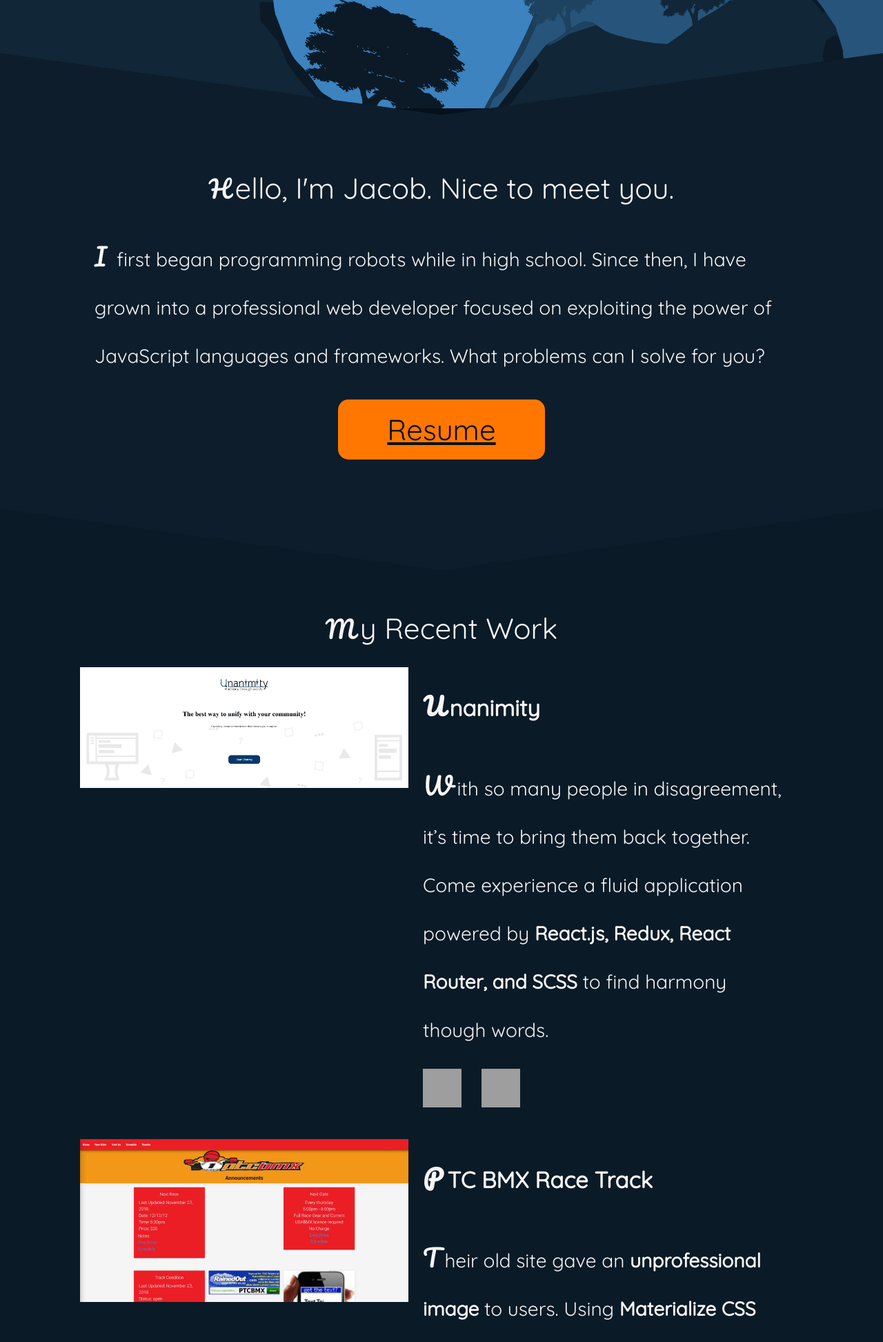
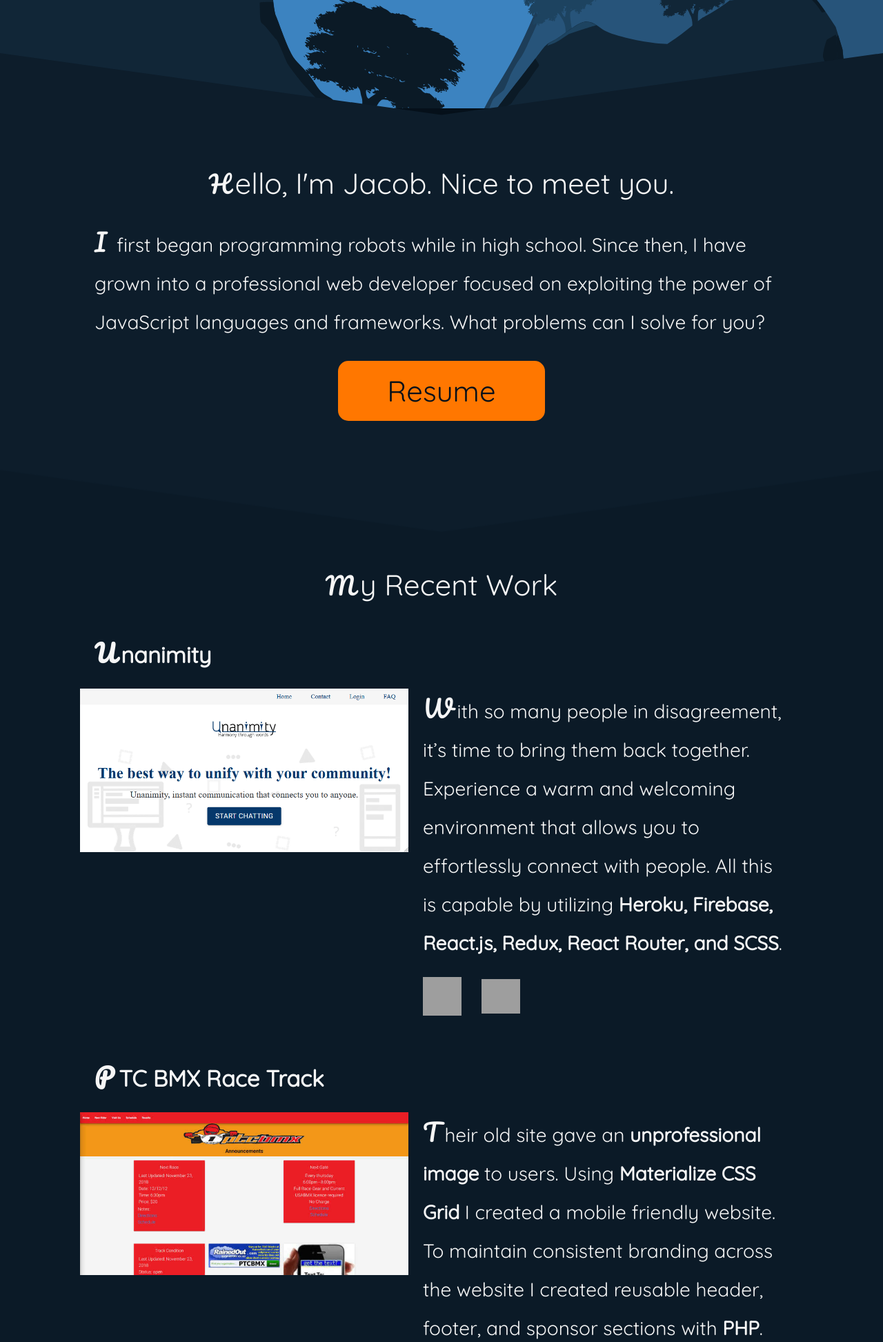
Before and after one commit to transformerjnm/Portfolio, a PHP site: page / in a window 1280 px wide. Shown: the part 643-2588 px from the top of the page at 69% size. Run offline with PHP 8.4, Linux system fonts and the light colour scheme; grey boxes are pictures that could not be loaded.

Commit message:
revised portoflio
Updated github and external website Icon. Rearragned the grid for my project section. Added new skills to skills section.

```diff
--- a/css/styles.css
+++ b/css/styles.css
@@ -25,7 +25,7 @@ body {
 	color: var(--font-color);
 	text-align: left;
 	margin: 0;
-	line-height: 250%;
+	line-height: 200%;
 	background-color: var(--accent-background);
 	font-family: 'Quicksand', sans-serif;
 	overflow-x: hidden;
@@ -41,6 +41,19 @@ p::first-letter, h2::first-letter, h3::first-letter, h4::first-letter {
 	width: 2rem !important;
 	min-width: 2rem !important;
 	position: unset !important;
+	margin-left: .75rem;
+}
+.externalLink {
+	height: 1.8rem;
+	width: 1.8rem !important;
+	min-width: 2rem !important;
+	position: unset !important;
+	/**
+	* .1rem margin makes the external link and github image centered.
+	* The github image has some space around it in the image file and the
+	* externalLnk image dose not have this space in the image file.
+	*/
+	margin: .1rem;
 	margin-left: .75rem;
 }
 /*-----Page order-----*/
@@ -168,6 +181,7 @@ button {
 	padding: .25rem;
 }
 button a, button a:visited{
+	text-decoration: none;
 	font-family: 'Quicksand', sans-serif;
 	font-size: 1.5rem;
 	font-weight: light;
@@ -201,7 +215,7 @@ button a, button a:visited{
 	margin: 0;
 }
 /*icon colors and size for img*/
-.bootstrap { height: 1.25rem !important}
+.svgSkillIconHeight { height: 1.25rem !important}
 .skillIconHeight { height: 1rem; }
 .contact_icon { height: 5rem; }
 .portfolio .col_container {
@@ -218,9 +232,12 @@ button a, button a:visited{
 .port_col_1_5 {
 	grid-column-start: 1;
 	grid-column-end: 12;
-	margin-top: .75rem;
 }
 .port_col_5_12 {
+	grid-column-start: 1;
+	grid-column-end: 12;
+}
+.port_col_full_width {
 	grid-column-start: 1;
 	grid-column-end: 12;
 	margin-top: .75rem;
@@ -236,7 +253,7 @@ button a, button a:visited{
 }
 .portfolio p {
 	margin: 0;
-	padding: .75rem;
+	padding: 0 .75rem .75rem .75rem;
 }
 .slideIn {
 	opacity: 0;
@@ -265,7 +282,6 @@ button a, button a:visited{
 	animation-name: fadeIn;
 	animation-fill-mode: forwards;
 	animation-duration: 2s;
-	animation-delay: 600ms;
 }
 @media only screen and (min-width: 500px ) {
 	svg { height: auto; }
@@ -283,20 +299,16 @@ button a, button a:visited{
 	.port_col_1_5 {
 		grid-column-start: 1;
 		grid-column-end: 6;
-		margin-top: .75rem;
 		min-height: 10vw;
 	}
 	.port_col_5_12 {
 		grid-column-start: 6;
 		grid-column-end: 12;
-		margin-top: .75rem;
 		min-height: 10vw;
 	}
 	.portfolio img {
 		max-width: 100%;
 		min-width: 100%;
-		position: relative;
-		top: 25%;
 	}
 	.portfolio p { min-height: 10vw; }
 	/*skills grid sizing*/
--- a/index.html
+++ b/index.html
@@ -161,70 +161,73 @@
 			<div class="grid portfolio">
 				<div class="col_container">
 					<div class="grid">
-						<!-- Unanimity image  -->
+						<!-- Unanimity -->
+						<div class="port_col_full_width">
+							<a target="blank" href="https://unanimity.herokuapp.com/">
+								<h3 class="fadeIn">Unanimity</h3>
+							</a>
+						</div>
 						<div class="port_col_1_5 show_hover">
 							<a target="blank" href="https://unanimity.herokuapp.com/">
 								<img class="slideIn left" lazy-src="images/unanimity.png" alt= " Unanimity messenger, Harmony through words">
 							</a>
 						</div>
-						<!-- Unanimity -->
 						<div class="port_col_5_12">
-							<a target="blank" href="https://unanimity.herokuapp.com/">
-								<h3 class="slideIn right">Unanimity</h3>
-							</a>
 							<p>
-								With so many people in disagreement, it’s time to bring them back together. Come experience a fluid application powered by <strong>React.js, Redux, React Router, and SCSS </strong> to find harmony though words.
+								With so many people in disagreement, it’s time to bring them back together. Experience a warm and welcoming environment that allows you to effortlessly connect with people. All this is capable by utilizing <Strong>Heroku, Firebase, React.js, Redux, React Router, and SCSS</Strong>.
 							</p>
 							<a href="https://github.com/Blaine137/unanimityFIREBASE" target="_blank" rel="noreferrer">
 								<img lazy-src="images/fontawesome/github-square-brands.svg" alt="GitHub Logo" aria-label="Jacob Mitchell's GitHub Link" class="show_hover github">
 							</a>
 							<a href="https://unanimity.herokuapp.com/" target="_blank" rel="noreferrer">
-								<img lazy-src="images/fontawesome/external-link-alt-solid.svg" alt="Unanimity website link" aria-label="Jacob Mitchell's GitHub Link" class="show_hover github">
+								<img lazy-src="images/fontawesome/external-link-alt-solid.svg" alt="Unanimity website link" aria-label="Jacob Mitchell's GitHub Link" class="show_hover externalLink">
 							</a>
 						</div>
-						<!-- PTC BMX  image -->
+						<!-- PTC BMX -->
+						<div class="port_col_full_width">
+							<a target="_blank" rel="noopener" href="https://jacobportfolio.com/portfolio/ptc-bmx/">
+								<h3 class="fadeIn">PTC BMX Race Track</h3>
+							</a>
+						</div>
 						<div class="port_col_1_5 show_hover">
 							<a target="_blank" rel="noopener" href="https://jacobportfolio.com/portfolio/ptc-bmx/">
 								<img class="slideIn left" lazy-src="images/ptc_bmx_website.jpg" alt="Picture of PTC BMX website">
 							</a>
 						</div>
-						<!-- PTC BMX  -->
 						<div class="port_col_5_12">
-							<a target="_blank" rel="noopener" href="https://jacobportfolio.com/portfolio/ptc-bmx/">
-								<h3 class="slideIn right">PTC BMX Race Track</h3>
-							</a>
 							<p>
-								Their old site gave an <strong>unprofessional image</strong> to users. Using <strong>Materialize CSS</strong> and <strong>PHP</strong> I developed a professional easy to use website.
+								Their old site gave an <strong>unprofessional image</strong> to users. Using <strong>Materialize CSS Grid</strong> I created a mobile friendly website. To maintain consistent branding across the website I created reusable header, footer, and sponsor sections with <strong>PHP</strong>.
 							</p>
 							<a href="https://github.com/transformerjnm/PTC-BMX" target="_blank" rel="noreferrer">
 								<img lazy-src="images/fontawesome/github-square-brands.svg" alt="GitHub Logo" aria-label="Jacob Mitchell's GitHub Link" class="show_hover github">
 							</a>
 							<a href="https://jacobportfolio.com/portfolio/ptc-bmx/" target="_blank" rel="noreferrer">
-								<img lazy-src="images/fontawesome/external-link-alt-solid.svg" alt="PTC BMX Website link" aria-label="Jacob Mitchell's GitHub Link" class="show_hover github">
+								<img lazy-src="images/fontawesome/external-link-alt-solid.svg" alt="PTC BMX Website link" aria-label="Jacob Mitchell's GitHub Link" class="show_hover externalLink">
 							</a>
 						</div>
-						<!-- Georgia Gifts image -->
+						<!-- Georgia Gifts -->
+						<div class="port_col_full_width">
+							<a target="_blank" href="https://georgia-gifts.herokuapp.com/" rel="noreferrer">
+								<h3 class="fadeIn">Georgia Gifts</h3>
+							</a>
+						</div>
 						<div class="port_col_1_5 show_hover">
 							<a target="_blank" href="https://georgia-gifts.herokuapp.com/" rel="noreferrer">
 								<img class="slideIn left" lazy-src="images/georgia_gifts_react.png" alt="Georgia Gifts is a small website that demonstrates react.js website development.">
 							</a>
 						</div>
-						<!-- Georgia Gifts -->
 						<div class="port_col_5_12">
-							<a target="_blank" href="https://georgia-gifts.herokuapp.com/" rel="noreferrer">
-								<h3 class="slideIn right">Georgia Gifts</h3>
-							</a>
 							<p>
 								What vacation is complete without souvenirs and gifts for the whole family? Find all your needs
-								at Georgia Gifts website that is powered by <strong>React.js, React Router, ReactStrap, Node.js, Express, Passport.js, Stripe, Mongo DB.</strong>
+								at Georgia Gifts website that is powered by <strong>React.js, React Router, ReactStrap, Node.js, Express, Passport.js, Stripe, and Mongo DB.</strong>
 							</p>
 							<a href="https://github.com/transformerjnm/Gerogia-Gifts-MERN" target="_blank" rel="noreferrer">
 								<img lazy-src="images/fontawesome/github-square-brands.svg" alt="GitHub Logo" aria-label="Link to Georgia Gifts Project" class="show_hover github">
 							</a>
 							<a href="https://georgia-gifts.herokuapp.com/" target="_blank" rel="noreferrer">
-								<img lazy-src="images/fontawesome/external-link-alt-solid.svg" alt="Georgia Gifts Website link" aria-label="Jacob Mitchell's GitHub Link" class="show_hover github">
+								<img lazy-src="images/fontawesome/external-link-alt-solid.svg" alt="Georgia Gifts Website link" aria-label="Jacob Mitchell's GitHub Link" class="show_hover externalLink">
 							</a>
-						</div><!-- MYSQL & PHP -->
+						</div><!-- Georgia Gifts -->
 					</div><!-- grid -->
 				</div><!-- col container -->
 			</div><!-- grid portfolio -->
@@ -244,6 +247,13 @@
 				<img class="skillIconHeight" aria-label="MYSQL CRUD Logo" lazy-src="images/mysql.png" alt="MYSQL CRUD">
 				<h4>SQL</h4>
 				<br>
+				<svg class="svgSkillIconHeight" viewBox="0 0 13 26" style="width: 1rem; margin: 0; display: inline;" aria-label="Mongo database logo" >
+					<path d="M11.7 10.4C10.3 4.3 7.4 2.7 6.7 1.6 6.3 1.1 6.1 0.5 5.8 0 5.8 0.5 5.7 0.9 5.3 1.3 4.3 2.1 0.4 5.3 0 12.2-0.3 18.7 4.8 22.6 5.5 23 6 23.3 6.7 23 7 22.8 9.4 21.1 12.8 16.7 11.7 10.4" fill="#10AA50"></path>
+					<path d="M6 19.5C5.8 21.1 5.7 22 5.4 22.9 5.4 22.9 5.6 24.4 5.8 26L6.3 26C6.5 24.9 6.7 23.8 6.9 22.7 6.2 22.3 6 20.9 6 19.5Z" fill="#B8C4C2"></path>
+					<path d="M7 22.8L7 22.8C6.3 22.4 6.1 20.9 6.1 19.6 6.3 17.3 6.3 15 6.3 12.6 6.2 11.4 6.3 1.5 6 0 6.2 0.5 6.4 1 6.7 1.4 7.4 2.6 10.3 4.2 11.7 10.3 12.8 16.6 9.5 21.1 7 22.8Z" fill="#12924F"></path>
+				</svg>
+				<h4>Mongo DB</h4>
+				<br>
 			</div>
 			<div class="skill_col_2">
 				<img class="skillIconHeight" aria-label="HTML Brand Logo" lazy-src="images/fontawesome/html5-brands.svg" alt="HTML Brand Logo">
@@ -255,8 +265,11 @@
 				<img class="skillIconHeight" aria-label="Materlized CSS Framework logo" lazy-src="images/materlized-css.png" alt="Materlized CSS Framework logo">
 				<h4>Materialize CSS</h4>
 				<br>
-				<img class="bootstrap skillIconHeight" aria-label="Bootstrap CSS Framework logo" lazy-src="images/fontawesome/bootstrap-brands.svg" alt="Bootstrap CSS Framework logo">
+				<img class="svgSkillIconHeight skillIconHeight" aria-label="Bootstrap CSS Framework logo" lazy-src="images/fontawesome/bootstrap-brands.svg" alt="Bootstrap CSS Framework logo">
 				<h4>Bootstrap CSS</h4>
+				<br>
+				<img class="svgSkillIconHeight skillIconHeight" aria-label="Express library logo" lazy-src="images/fontawesome/node-js-brands.svg" alt="Express library logo">
+				<h4>Express</h4>
 				<br>
 			</div>
 		</section>
@@ -293,7 +306,7 @@
 							<img class="show_hover contact_icon slideIn left" lazy-src="images/fontawesome/linkedin-brands.svg" alt="Linkedin Logo" aria-label="Jacob Mitchell's Linkedin link">
 						</a>
 						<a href="https://github.com/transformerjnm/" target="_blank" rel="noreferrer">
-							<img lazy-src="images/fontawesome/github-square-brands.svg" alt="GitHub Logo" aria-label="Jacob Mitchell's GitHub Link" class="show_hover contact_icon">
+							<img lazy-src="images/fontawesome/github-square-brands.svg" alt="GitHub Logo" aria-label="Jacob Mitchell's GitHub Link" class="show_hover contact_icon fadeIn">
 						</a>
 						<a href="mailto:jacob.mitchell157@gmail.com">
 							<img class="show_hover contact_icon slideIn right" lazy-src="images/fontawesome/envelope-solid.svg" alt="Email image" aria-label="Jacob Mitchell's email link">
--- a/js/intersectionobserver.js
+++ b/js/intersectionobserver.js
@@ -16,7 +16,7 @@ let preload_img = img => {
 
 const options = {
     threshold: 0,
-    rootMargin: "400px 0px 400px 0px",
+    rootMargin: "0px 0px 0px 0px",
 };
 
 const observer = new IntersectionObserver(entries => {
```
Also changed, not shown: images/unanimity.png, 1 other file.
